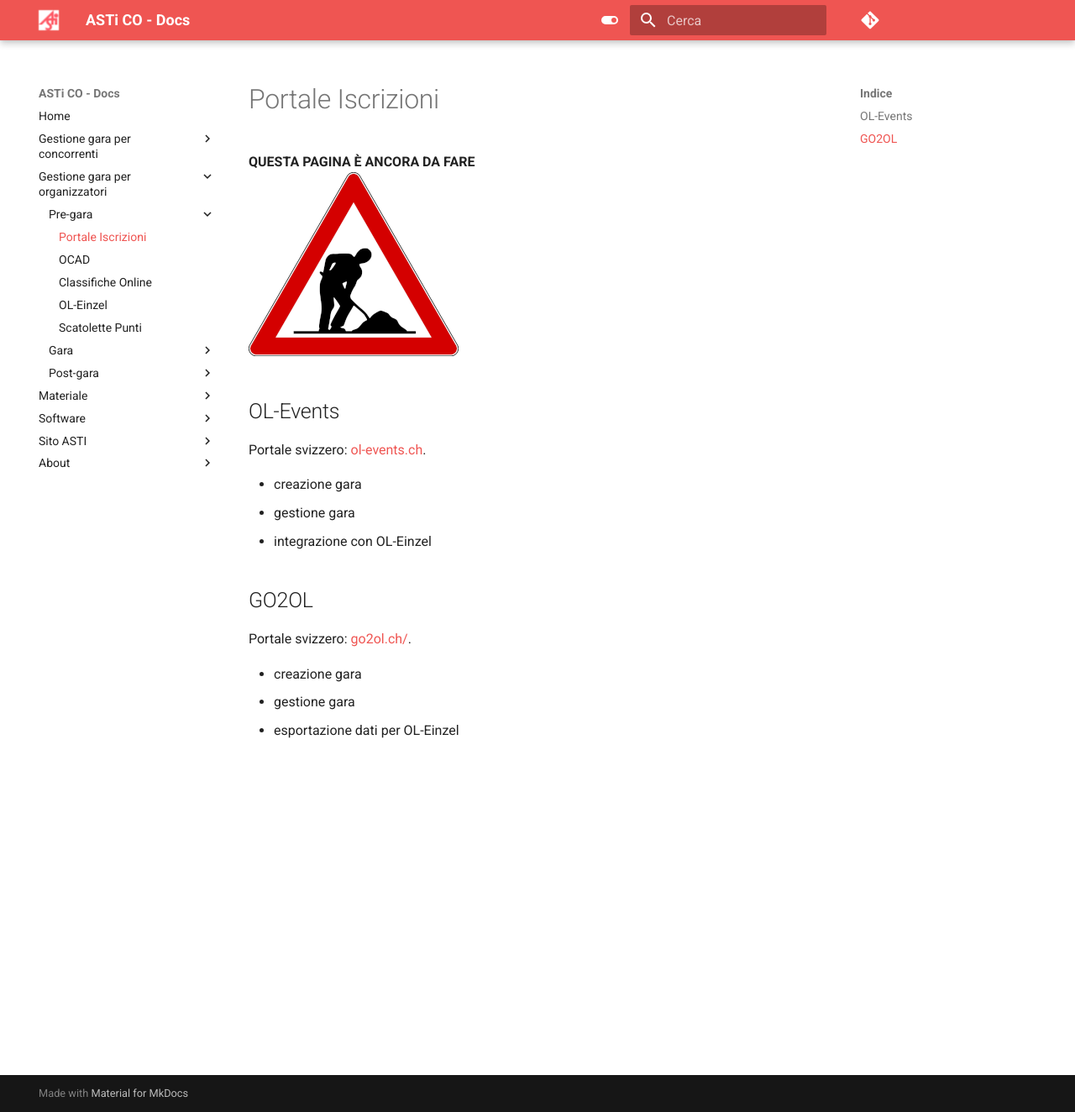
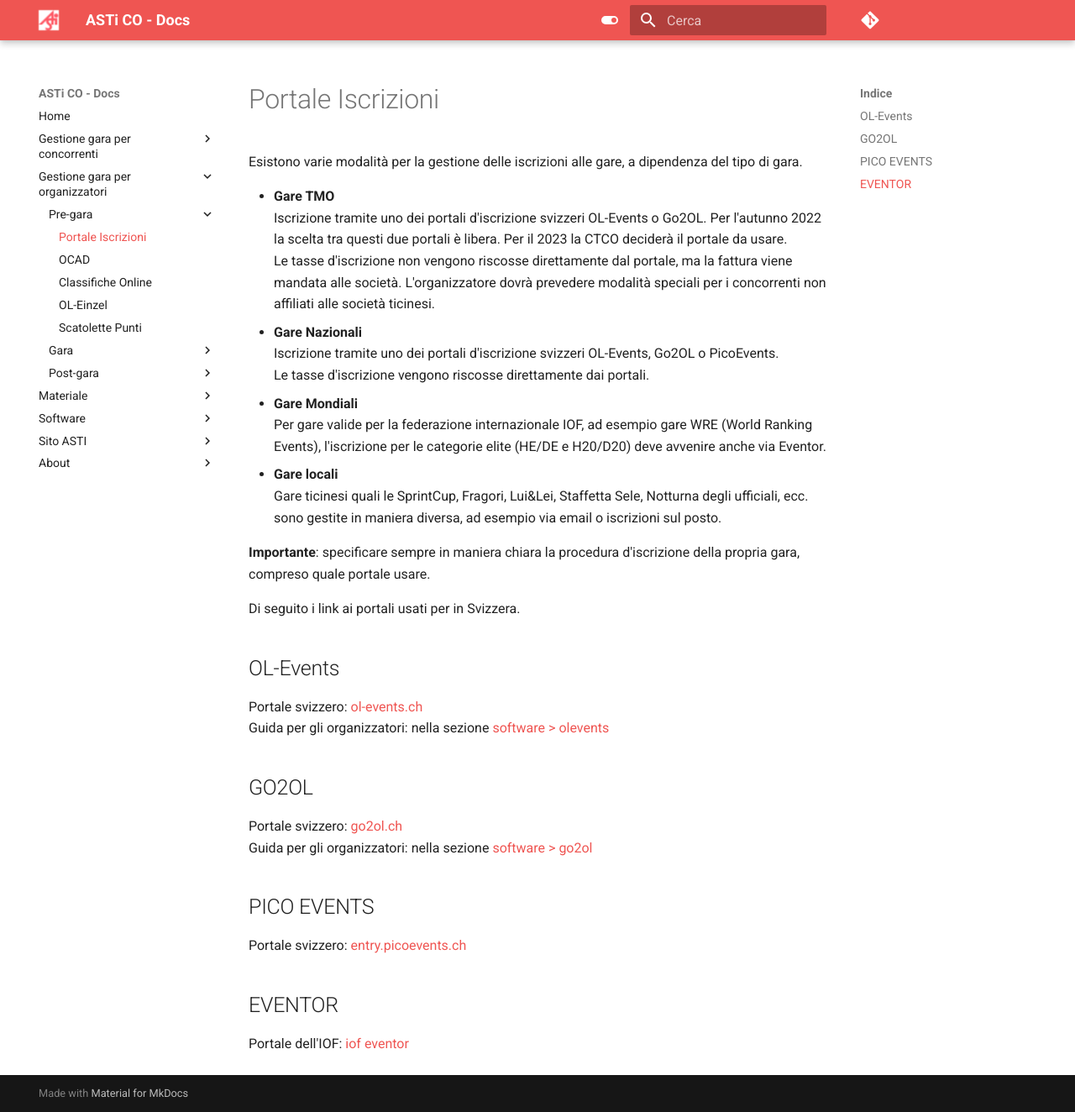
Before and after one commit to asti-co/doc, an MkDocs documentation site: the page built from docs/gestione_gara_org/pregara/iscrizioni.md, in a window 1280 px wide and 1324 px high. Shown: the whole window at 84% size. Built offline with MkDocs 1.6.1 and Material for MkDocs 9.7.7, drawn with Linux system fonts in a browser that asks for light colours; comment, search, counter and statistics services are not loaded.

Commit message:
Pagina overview iscrizioni organizzatori

```diff
--- a/docs/gestione_gara_org/pregara/iscrizioni.md
+++ b/docs/gestione_gara_org/pregara/iscrizioni.md
@@ -1,18 +1,35 @@
-**QUESTA PAGINA È ANCORA DA FARE**
-![Lavori in corso](../../img/lavori_in_corso.png)
+Esistono varie modalità per la gestione delle iscrizioni alle gare, a dipendenza del tipo di gara.
 
+- **Gare TMO**
+Iscrizione tramite uno dei portali d'iscrizione svizzeri OL-Events o Go2OL. Per l'autunno 2022 la scelta tra questi due portali è libera. Per il 2023 la CTCO deciderà il portale da usare.
+Le tasse d'iscrizione non vengono riscosse direttamente dal portale, ma la fattura viene mandata alle società. L'organizzatore dovrà prevedere modalità speciali per i concorrenti non affiliati alle società ticinesi.
+- **Gare Nazionali**
+Iscrizione tramite uno dei portali d'iscrizione svizzeri OL-Events, Go2OL o PicoEvents.
+Le tasse d'iscrizione vengono riscosse direttamente dai portali.
+- **Gare Mondiali**
+Per gare valide per la federazione internazionale IOF, ad esempio gare WRE (World Ranking Events), l'iscrizione per le categorie elite (HE/DE e H20/D20) deve avvenire anche via Eventor.
+- **Gare locali**
+Gare ticinesi quali le SprintCup, Fragori, Lui&Lei, Staffetta Sele, Notturna degli ufficiali, ecc. sono gestite in maniera diversa, ad esempio via email o iscrizioni sul posto.
+
+
+**Importante**: specificare sempre in maniera chiara la procedura d'iscrizione della propria gara, compreso quale portale usare.
+
+Di seguito i link ai portali usati per in Svizzera.
 ## OL-Events
 
-Portale svizzero: [ol-events.ch](https://portal.ol-events.ch/it).
-
-- creazione gara
-- gestione gara
-- integrazione con OL-Einzel
+Portale svizzero: [ol-events.ch](https://portal.ol-events.ch/it)
+Guida per gli organizzatori: nella sezione [software > olevents](../../../software/olevents/organizzatori)
 
 ## GO2OL
 
-Portale svizzero: [go2ol.ch/](https://go2ol.ch/).
+Portale svizzero: [go2ol.ch](https://go2ol.ch/)
+Guida per gli organizzatori: nella sezione [software > go2ol](../../../software/go2ol/organizzatori)
 
-- creazione gara
-- gestione gara
-- esportazione dati per OL-Einzel
+## PICO EVENTS
+
+Portale svizzero: [entry.picoevents.ch](https://entry.picoevents.ch/index_it.php)
+
+
+## EVENTOR
+
+Portale dell'IOF: [iof eventor](https://eventor.orienteering.org/Events)
```
Also changed, not shown: docs/gestione_gara_conc/pregara/iscrizioni.md (+1 -1 lines).
